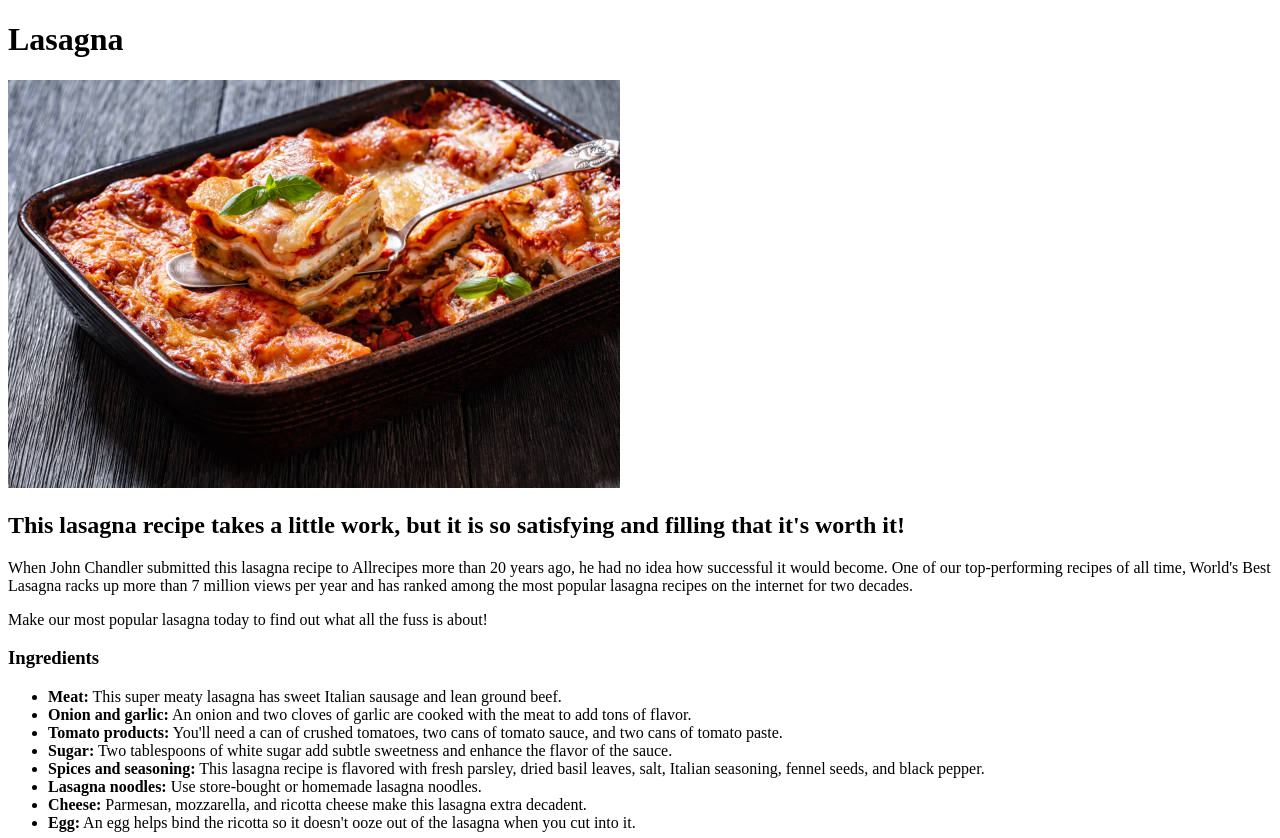
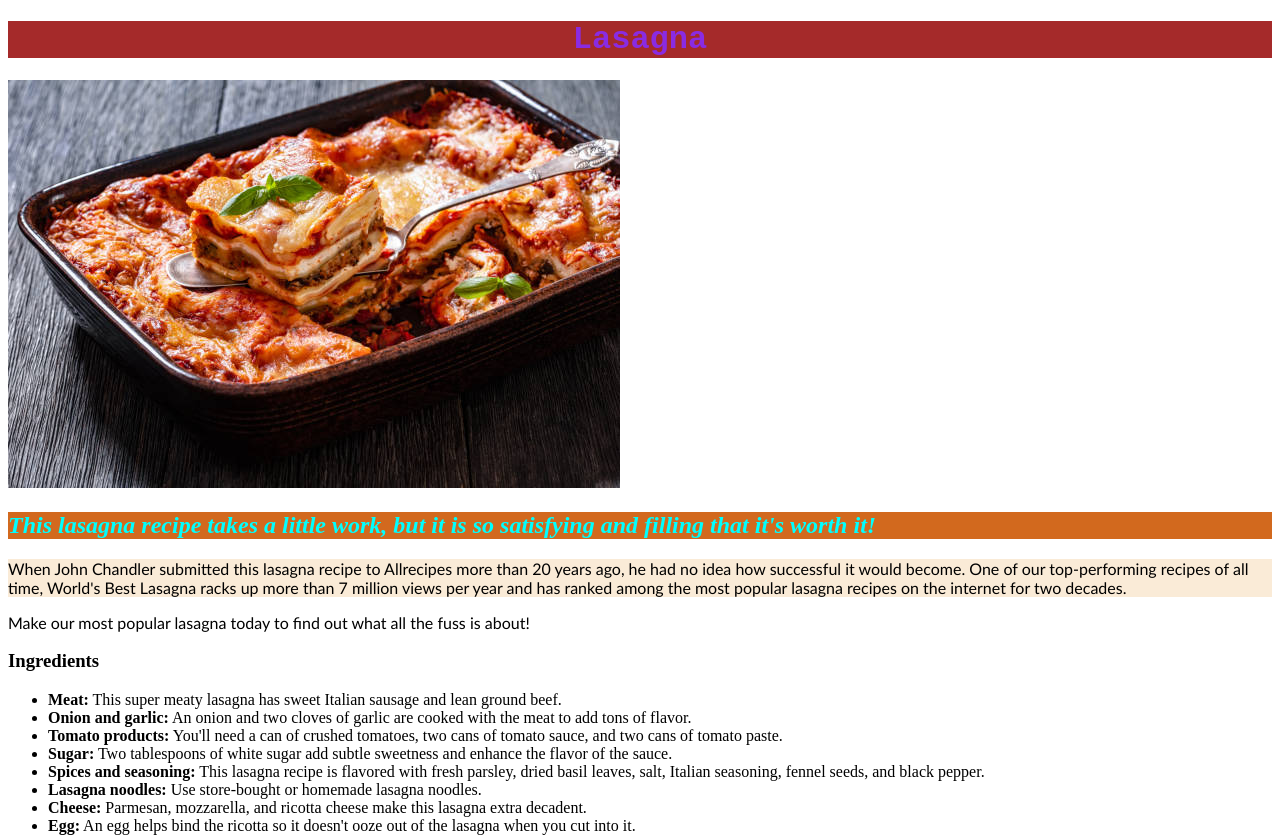
Before and after one commit to ZeroLogic1/odin-recipes, a plain HTML site: page recipes/lasagna.html in a window 1280 px wide. Shown: the top 838 px of the page. Drawn offline with Linux system fonts and the light colour scheme.

Commit message:
add stylesheet

```diff
--- a/recipes/lasagna.html
+++ b/recipes/lasagna.html
@@ -4,6 +4,7 @@
     <meta charset="UTF-8">
     <meta http-equiv="X-UA-Compatible" content="IE=edge">
     <meta name="viewport" content="width=device-width, initial-scale=1.0">
+    <link rel="stylesheet" href="../style.css">
     <title>Odin Recipes</title>
 </head>
 <body>
@@ -11,10 +12,10 @@
 
     <img src="../img/lasagna.jpeg">
 
-    <h2>This lasagna recipe takes a little work, but it is so satisfying and filling that it's worth it!</h2>
+    <h2 class="subhead">This lasagna recipe takes a little work, but it is so satisfying and filling that it's worth it!</h2>
 
 
-    <p>When John Chandler submitted this lasagna recipe to Allrecipes more than 20 years ago,
+    <p class="offwhite">When John Chandler submitted this lasagna recipe to Allrecipes more than 20 years ago,
         he had no idea how successful it would become.
         One of our top-performing recipes of all time,
         World's Best Lasagna racks up more than 7 million views per year
--- /dev/null
+++ b/style.css
@@ -0,0 +1,22 @@
+h1 {
+    font-weight: bold;
+    font-family: 'Courier New', Courier, monospace;
+    color: blueviolet;
+    background-color: brown;
+    text-align: center;
+}
+
+p {
+    font-family: 'Gill Sans', 'Gill Sans MT', Calibri, 'Trebuchet MS', sans-serif;
+}
+
+.subhead {
+    font-weight: bold;
+    color: aqua;
+    background-color: chocolate;
+    font-style: italic;
+}
+
+.offwhite {
+    background-color: antiquewhite;
+}
```
Also changed, not shown: index.html (+1 -0 lines), recipes/flankSteak.html (+1 -0 lines), recipes/miso-soup.html (+1 -0 lines).
